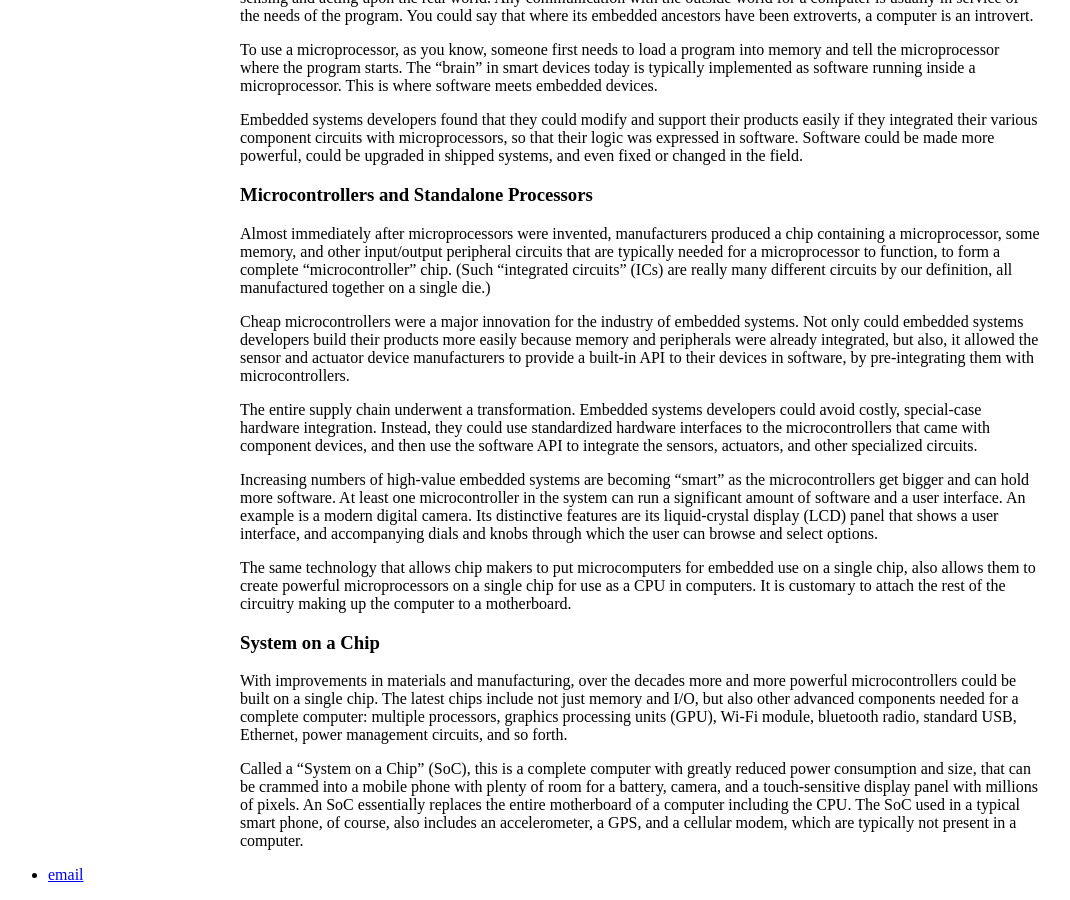
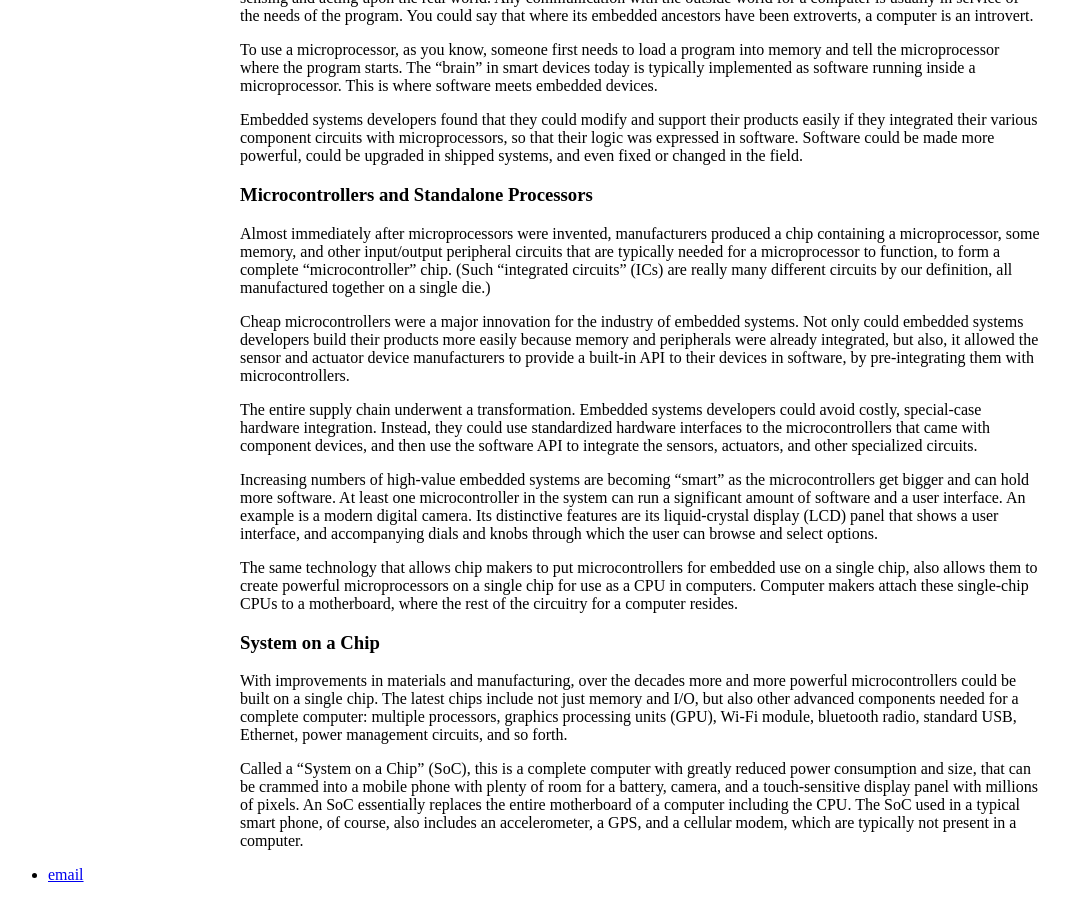
Before and after one commit to sudheerapte/sudheerapte.github.io, a Jekyll site: the page built from _posts/2018-05-17-embedded-systems-for-software-people.md, in a window 1280 px wide and 900 px high, scrolled down 2209 px. Shown: the whole window, without its empty margins (0-1070 px from the left). Built offline with Jekyll 4.4.1, drawn with Linux system fonts in a browser that asks for light colours.

Commit message:
microcomputer => microcontroller

```diff
--- a/_posts/2018-05-17-embedded-systems-for-software-people.md
+++ b/_posts/2018-05-17-embedded-systems-for-software-people.md
@@ -209,11 +209,11 @@ camera. Its distinctive features are its liquid-crystal display (LCD)
 panel that shows a user interface, and accompanying dials and knobs
 through which the user can browse and select options.
 
-The same technology that allows chip makers to put microcomputers for
-embedded use on a single chip, also allows them to create powerful
-microprocessors on a single chip for use as a CPU in computers.  It is
-customary to attach the rest of the circuitry making up the computer
-to a motherboard.
+The same technology that allows chip makers to put microcontrollers
+for embedded use on a single chip, also allows them to create powerful
+microprocessors on a single chip for use as a CPU in
+computers. Computer makers attach these single-chip CPUs to a
+motherboard, where the rest of the circuitry for a computer resides.
 
 ### System on a Chip
 
```
